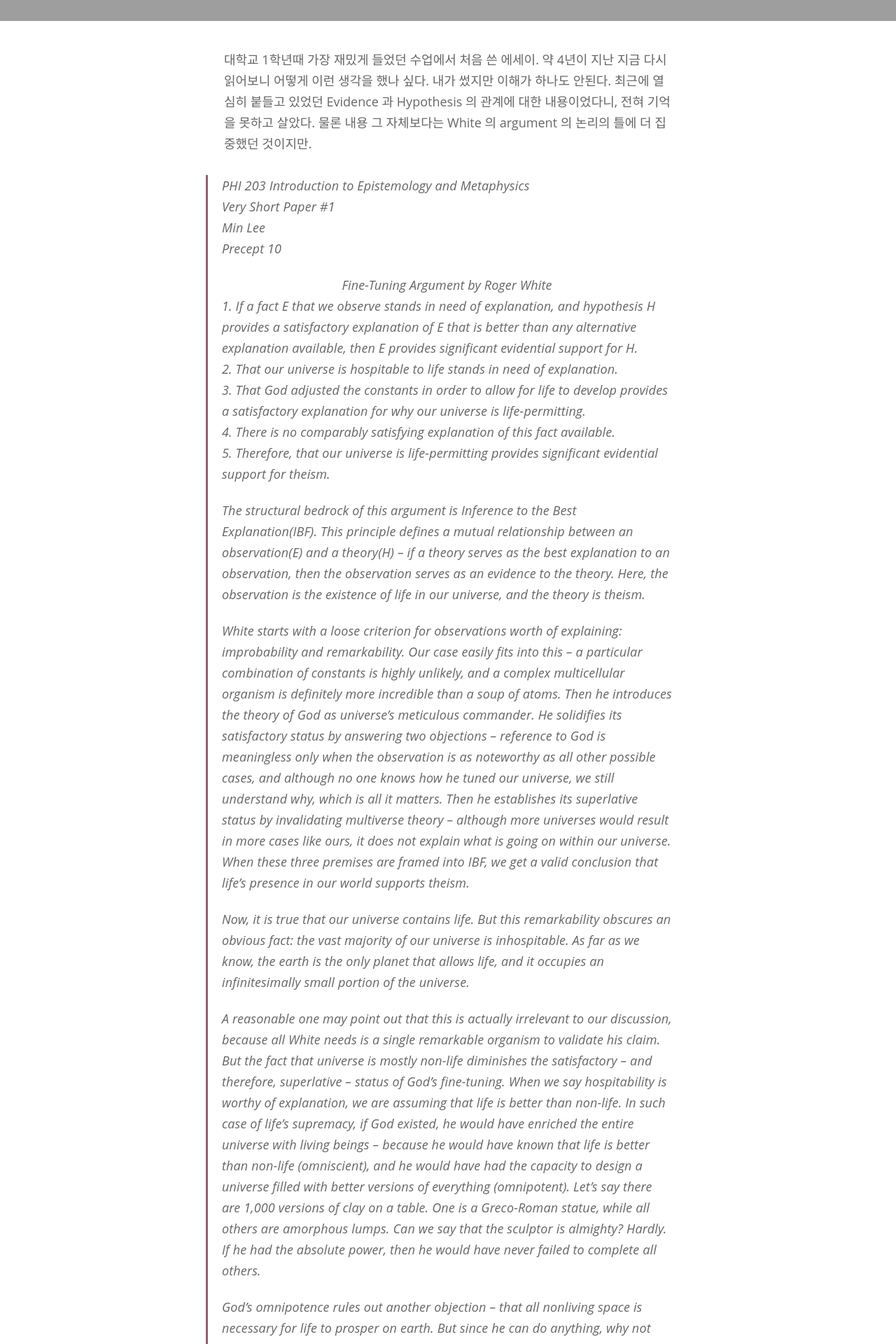
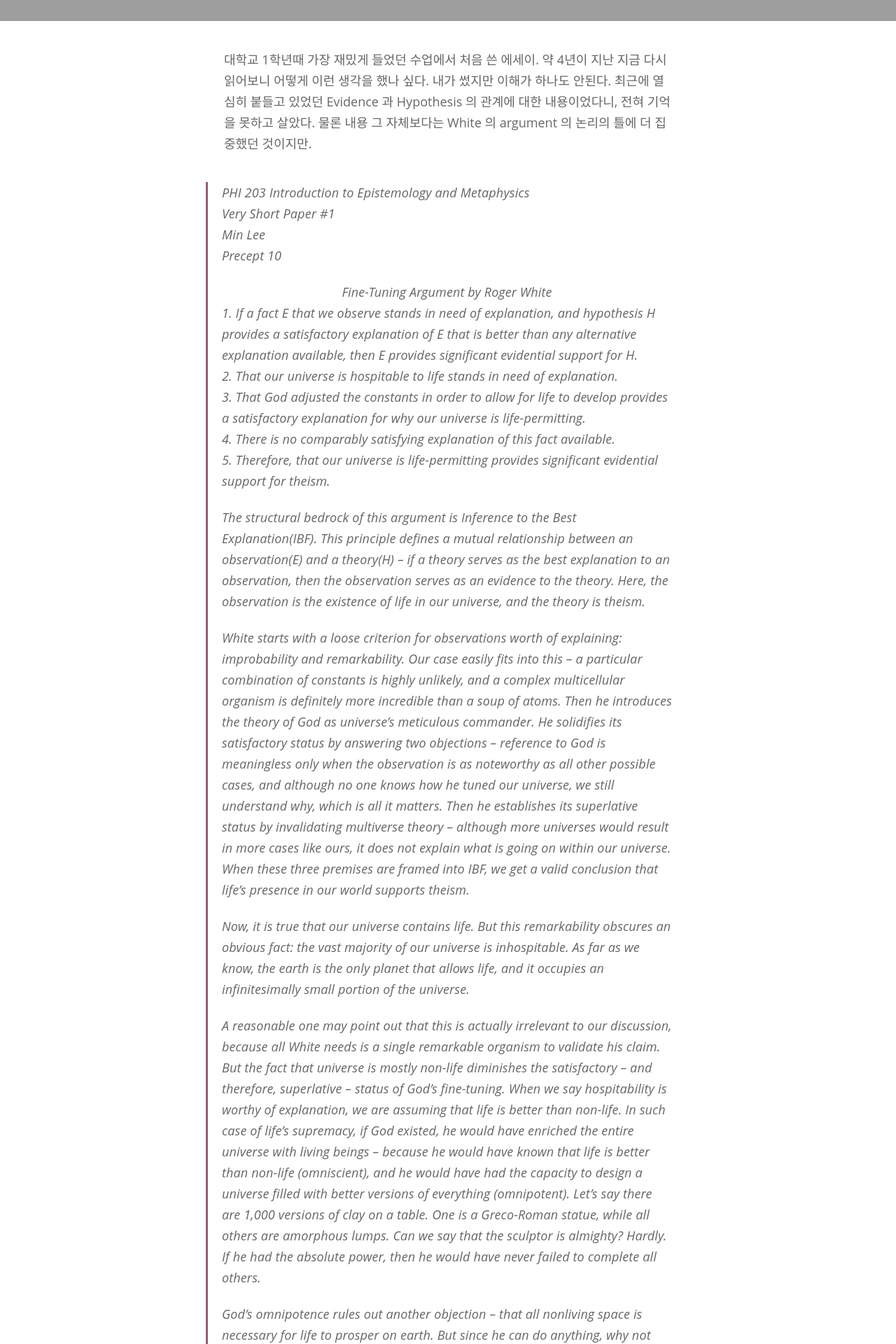
Before and after one commit to minniie/minniie.github.io, a Jekyll site: the page built from _posts/2021-07-27-post2.markdown, in a window 1280 px wide. Shown: the part 870-2790 px from the top of the page at 70% size. Built offline with Jekyll 4.4.1, drawn with Linux system fonts in a browser that asks for light colours; nearby versions of some CDN libraries; some web fonts are replaced; grey boxes are pictures that could not be loaded.

Commit message:
Update main.sass

```diff
--- a/css/main.sass
+++ b/css/main.sass
@@ -459,7 +459,7 @@ body
       border: 0px solid #ddd
       border-top: 1px solid #ddd
     blockquote
-      margin: 0 0 30px
+      margin: 10px 0 30px
       margin-left: -26px
       border-left: 3px solid #8B636C
       padding-left: 20px
```
